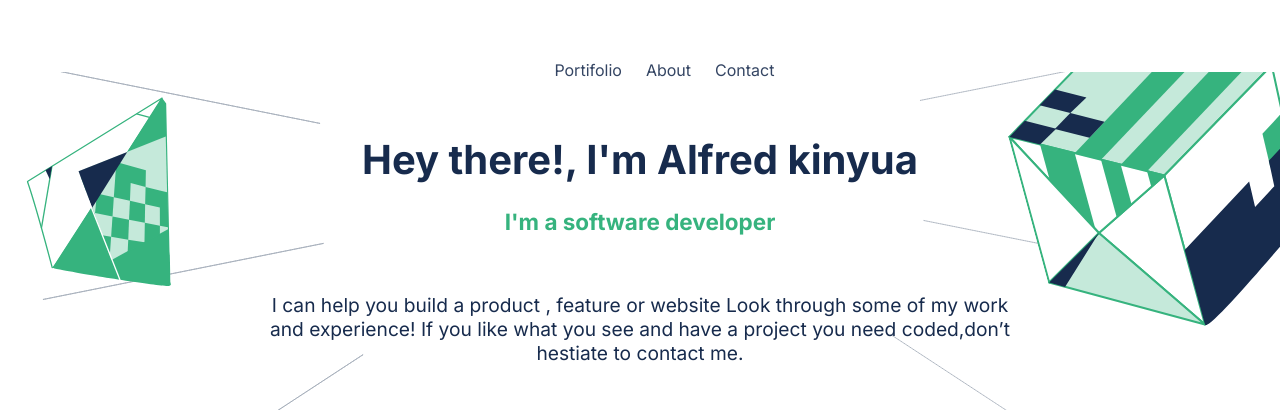
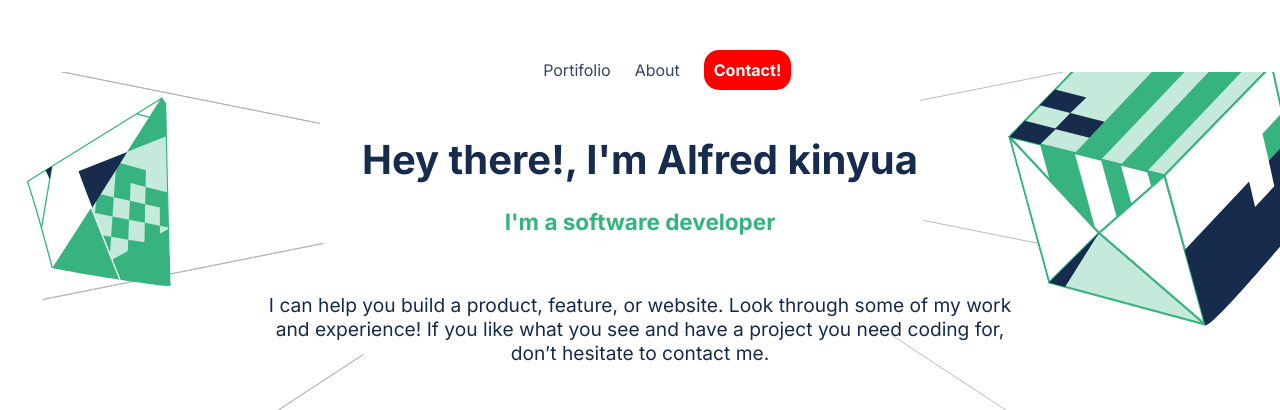
Before and after one commit to Alfred-KInyua/Mobile-portfolio., a website: page index.html in a window 1280 px wide. Shown: the top 410 px of the page. Drawn offline with Linux system fonts and the light colour scheme.

Commit message:
remove typos and styling data

```diff
--- a/index.html
+++ b/index.html
@@ -24,7 +24,7 @@
                 <a class="menu-link" href="#about">About</a>
               </li>
               <li>
-                <a class="menu-link" href="#contact">Contact</a>
+                <a class="menu-link get-in-touch" href="#contact">Contact!</a>
               </li>
             </ul>
             <div class="hamburger">
@@ -43,9 +43,8 @@
           </div>
           <div class="description">
             <p>
-              I can help you build a product , feature or website Look through
-              some of my work and experience! If you like what you see and
-              have a project you need coded,don’t hestiate to contact me.
+              I can help you build a product, feature, or website. Look through some of my work and experience! If you
+              like what you see and have a project you need coding for, don’t hesitate to contact me.
             </p>
           </div>
           <div class="social-icons">
@@ -219,7 +218,7 @@
             </a> <img src="images/" alt="">
           </li>
         </ul>
-        <p class="footer-email">alfredkinyua@gmail.com</p>
+        <p class="footer-email">alfkinyua@gmail.com</p>
         <hr class="bottom-line" />
       </div>
     </footer>
--- a/style.scss
+++ b/style.scss
@@ -87,6 +87,13 @@ body {
 .menu li a {
   color: #344563;
   text-decoration: none;
+}
+.get-in-touch {
+  background-color: red;
+  padding: 10px;
+  border-radius: 15px;
+  color: white !important;
+  font-weight: bolder;
 }
 
 .logo {
@@ -1068,10 +1075,6 @@ body {
     display: flex;
   }
 
-  .footer-email {
-    display: none;
-  }
-
   .about-bg-img {
     background: url(images/about-me-left.svg) left no-repeat,
       url(images/aboutmedesktop-right.svg) right no-repeat;
```
Also changed, not shown: style.css, 1 other file.
